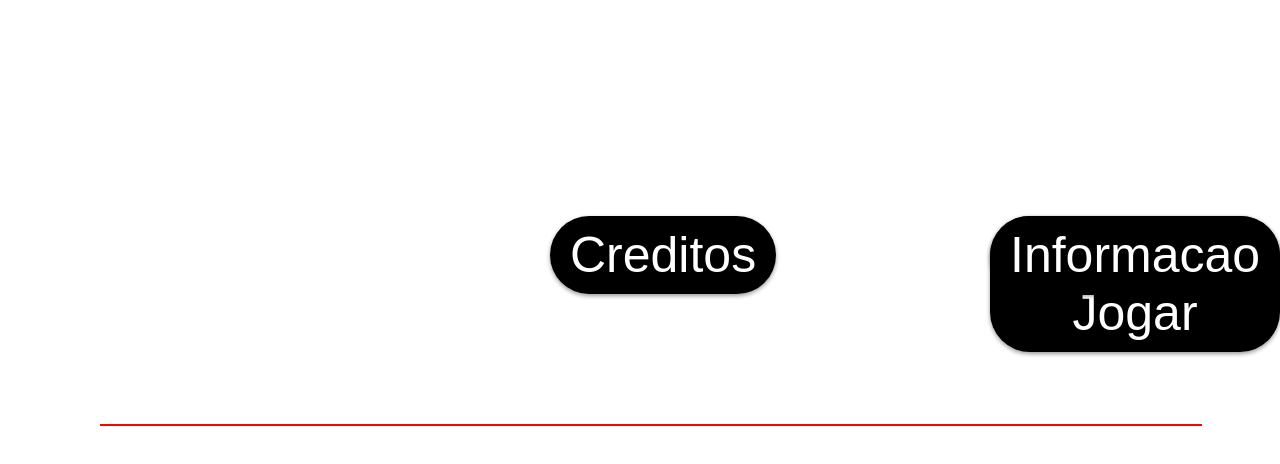
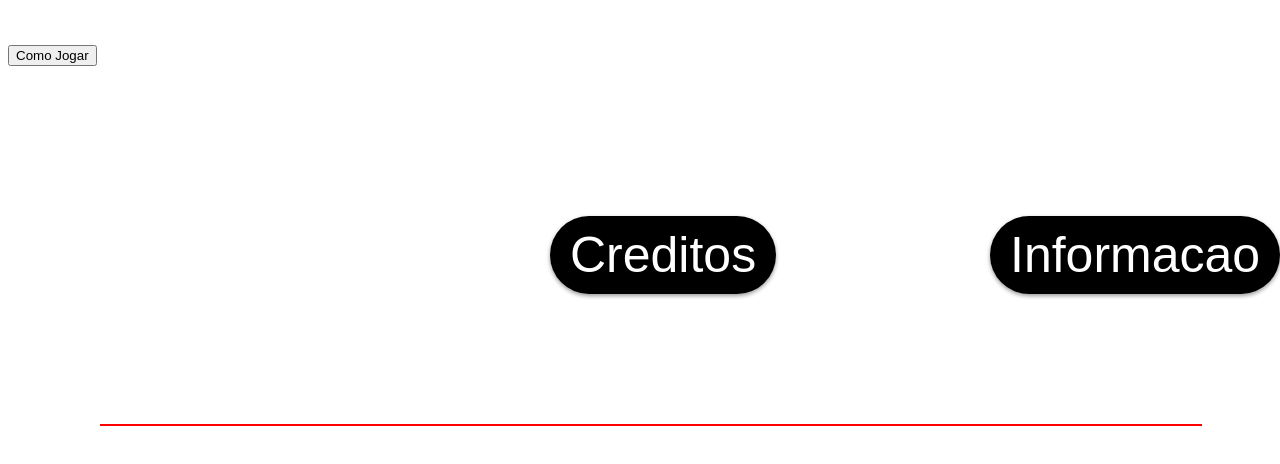
Before and after one commit to Death-God-Scythe/Kaisuru, a plain HTML site: page index.html in a window 1280 px wide. Shown: the part 134-598 px from the top of the page. Drawn offline with Linux system fonts and the light colour scheme.

Commit message:
Update index.html

```diff
--- a/index.html
+++ b/index.html
@@ -110,7 +110,7 @@
   <hr color="red" align="center" width=10% div class="elemento"></div>
 
     <a href="Kaisuru_Como_jogar.html">
-     <button  class="ola" > Como Jogar </button>
+     <button  class="botao-sombra2" > Como Jogar </button>
     </a>
 
     <a  link rel="canonical" href="death-god-scythe.github.io/kaisurucreditos/">
```
